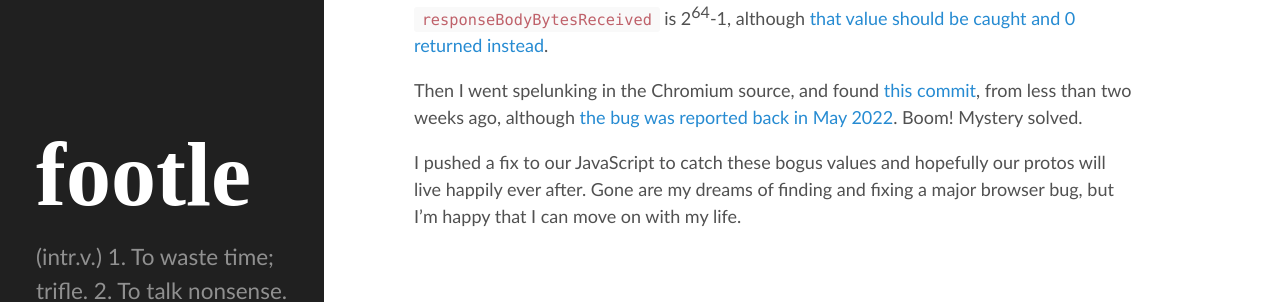
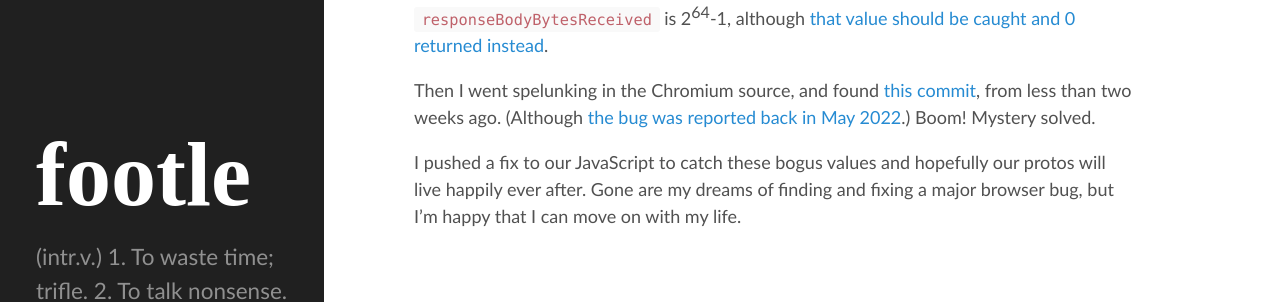
Before and after one commit to bgreenlee/bgreenlee.github.io, a Jekyll site: the page built from _posts/2023-01-21-the-case-of-the-absurdly-large-numbers.md, in a window 1280 px wide and 900 px high, scrolled down 1351 px. Shown: the part 245-547 px from the top of the window. Built offline with Jekyll 4.4.1, drawn with Linux system fonts in a browser that asks for light colours; some web fonts are replaced; comment, search, counter and statistics services are not loaded.

````diff
--- a/Gemfile
+++ b/Gemfile
@@ -1,7 +1,7 @@
 source 'https://rubygems.org'
 
 gem 'github-pages'
-gem 'rb-gsl', '~> 1.16'  # needs gsl: brew install gsl
+gem 'gsl', '~> 2.1', '>= 2.1.0.3' # needs gsl: brew install gsl
 gem 'sprockets', '~> 3.0'
 gem 'classifier-reborn'
 gem 'jekyll-paginate'
--- a/_posts/2023-01-21-the-case-of-the-absurdly-large-numbers.md
+++ b/_posts/2023-01-21-the-case-of-the-absurdly-large-numbers.md
@@ -14,8 +14,8 @@ We were only seeing this on a small percentage of visitors to the site—less th
 My first thought was that we had code somewhere that was concatenating numbers as strings. In JavaScript if you start with a string and add numbers to it, you get concatenated numbers. E.g.:
 
 ```javascript
-"" + 123 + 456
-'123456'
+> "" + 123 + 456
+< '123456'
 ```
 
 But I didn't see anyway that could happen in our code.
@@ -55,6 +55,6 @@ Now [encodedBodySize is an `unsigned long long`](https://www.w3.org/TR/resource-
 I started digging through browser source code. I found that in WebKit, [the default value for `responseBodyBytesReceived`](https://github.com/WebKit/WebKit/blob/5f39acd5d511b9b48d7681413534d6d14f8117e5/Source/WebCore/platform/network/NetworkLoadMetrics.h#L109) is 2<sup>64</sup>-1, although [that value should be caught and 0 returned instead](https://github.com/WebKit/WebKit/blob/3a95196448a44d0b61cdd5e4825c22328cf90b26/Source/WebCore/page/PerformanceResourceTiming.cpp#L296-L297).
 
 
-Then I went spelunking in the Chromium source, and found [this commit](https://github.com/chromium/chromium/commit/a378e342dd91b17f9d9fd9a95b382ac94da26875), from less than two weeks ago, although [the bug was reported back in May 2022](https://bugs.chromium.org/p/chromium/issues/detail?id=1324812). Boom! Mystery solved.
+Then I went spelunking in the Chromium source, and found [this commit](https://github.com/chromium/chromium/commit/a378e342dd91b17f9d9fd9a95b382ac94da26875), from less than two weeks ago. (Although [the bug was reported back in May 2022](https://bugs.chromium.org/p/chromium/issues/detail?id=1324812).) Boom! Mystery solved.
 
 I pushed a fix to our JavaScript to catch these bogus values and hopefully our protos will live happily ever after. Gone are my dreams of finding and fixing a major browser bug, but I'm happy that I can move on with my life.
````
